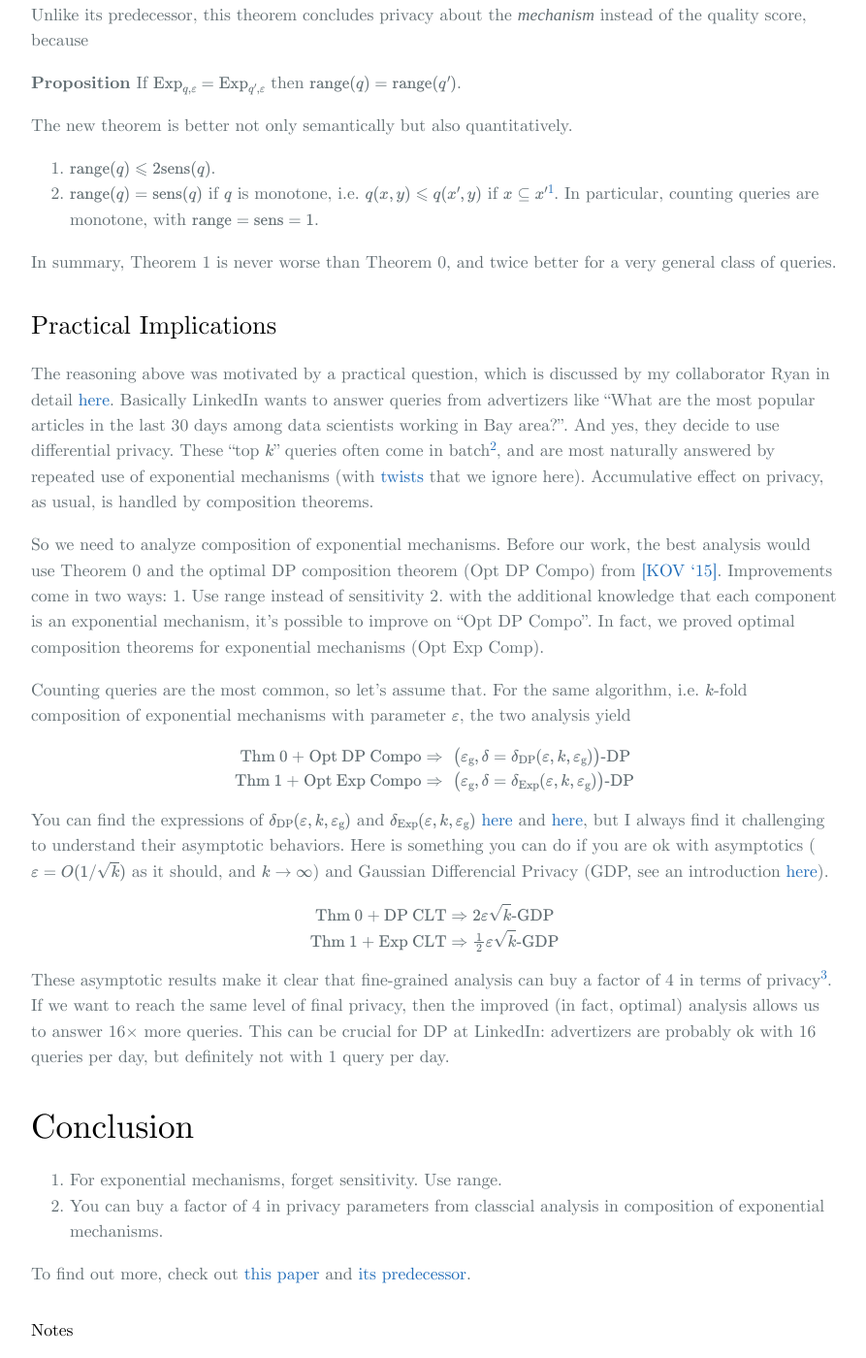
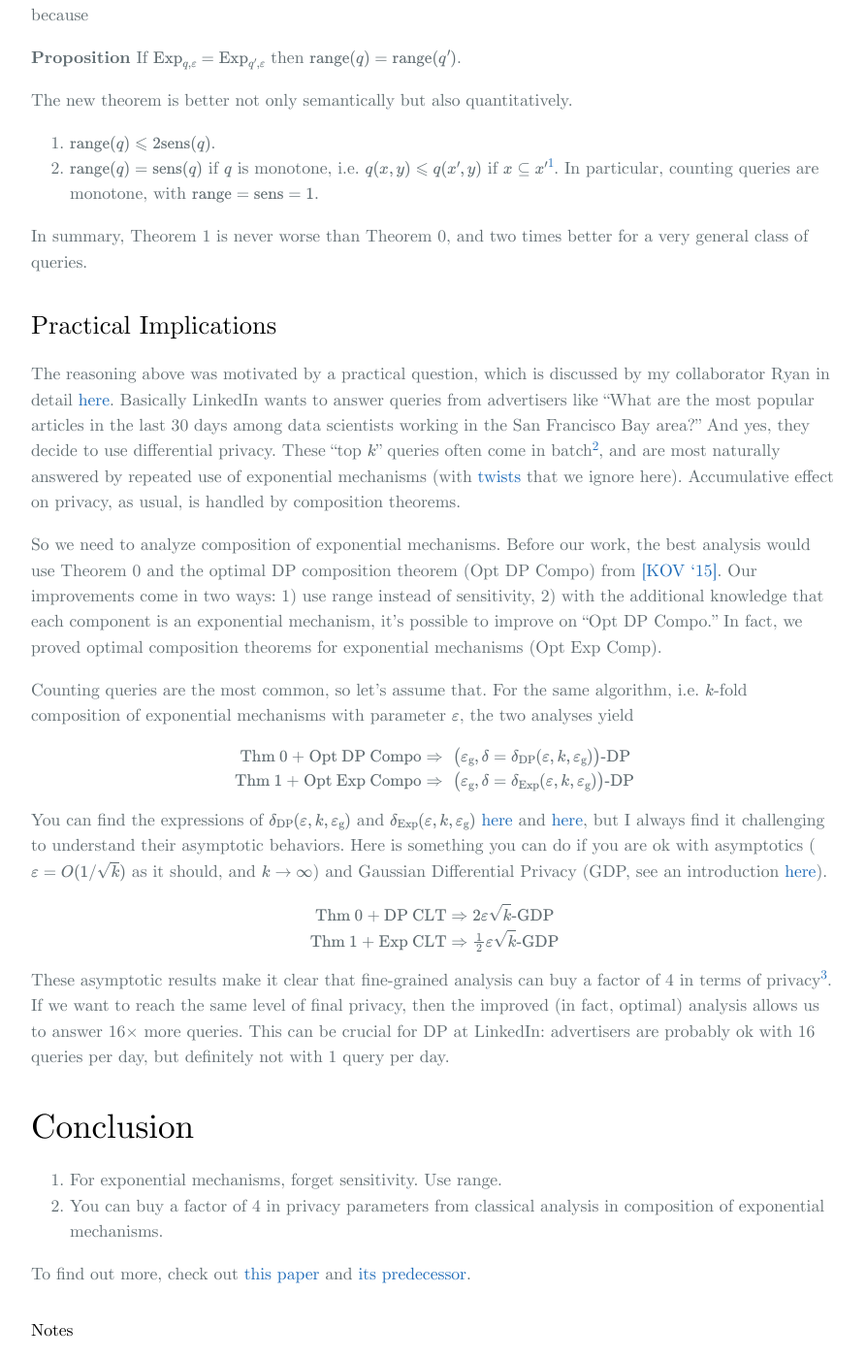
Before and after one commit to dongjs/dongjs.github.io, a Jekyll site: the page built from _posts/2020-2-10-ExpMech.md, in a window 1280 px wide and 1400 px high, scrolled down 1354 px. Shown: the whole window at 97% size, without its empty margins (192-1085 px from the left). Built offline with Jekyll 4.4.1, drawn with Linux system fonts in a browser that asks for light colours; some web fonts are replaced; our own code applies the rules of GitHub Pages for plain Markdown files; formulas are drawn with MathJax 3; comment, search, counter and statistics services are not loaded; the repository's description, which GitHub fills in, is left out; some of the changed text lies outside the part shown.

Commit message:
grammer issues of ExpMech

```diff
--- a/_posts/2020-2-10-ExpMech.md
+++ b/_posts/2020-2-10-ExpMech.md
@@ -19,7 +19,7 @@ $$P[\mathrm{Exp}_{q,\varepsilon}(x)=y] = \frac{\mathrm{e}^{\varepsilon q(x,y)}}{
 
 **Theorem 0** [McSherry-Talwar '07] $$\mathrm{Exp}_{q,\varepsilon}$$ is $$2\mathrm{sens}(q)\cdot\varepsilon$$-DP.
 
-Neat huh? Here's an example. Let $$X=Y=\{0,1\}$$ and $$q(x,y) = x+y, q'(x,y) = 100x+y$$. Clearly $$\mathrm{sens}(q)=1$$ and $$\mathrm{sens}(q') = 100$$. On the other hand, you can easily verify that they lead to the same mechanism, i.e. $$\mathrm{Exp}_{q,\varepsilon} = \mathrm{Exp}_{q',\varepsilon}$$. Intuitively, $$q$$ and $$q'$$ are not that different -- they just start with different grounds. Two items $$y_1$$ and $$y_2$$ look equally different from the perspective of $$q$$ and $$q'$$, because the difference of the quality scores $$q'-q$$ is independent of the variable $$y$$.
+Neat, huh? Here's an example. Let $$X=Y=\{0,1\}$$ and $$q(x,y) = x+y, q'(x,y) = 100x+y$$. Clearly $$\mathrm{sens}(q)=1$$ and $$\mathrm{sens}(q') = 100$$. On the other hand, you can easily verify that they lead to the same mechanism, i.e. $$\mathrm{Exp}_{q,\varepsilon} = \mathrm{Exp}_{q',\varepsilon}$$. Intuitively, $$q$$ and $$q'$$ are not that different -- they just start with different grounds. Two items $$y_1$$ and $$y_2$$ look equally different from the perspective of $$q$$ and $$q'$$, because the difference of the quality scores $$q'-q$$ is independent of the variable $$y$$.
 
 So even though Alice and Bob are running exactly the same algorithm, they may end up with arbitrarily different privacy conclusions using Theorem 0. Mathematically this already makes no sense. On the practice side, Bob can severely underestimate the privacy that he already has. In that unfortunate case, he either reports very weak privacy guarantee, or increases the noise level and ruins the accuracy.
 
@@ -55,38 +55,38 @@ The new theorem is better not only semantically but also quantitatively.
 
 <!-- $$q(x_{1:n},y) = \# \{i: f(x_i,y)=1\}.$$ -->
 
-In summary, Theorem 1 is never worse than Theorem 0, and twice better for a very general class of queries.
+In summary, Theorem 1 is never worse than Theorem 0, and two times better for a very general class of queries.
 
 ## Practical Implications
 
-The reasoning above was motivated by a practical question, which is discussed by my collaborator Ryan in detail [here](https://twimlai.com/talk/346). Basically LinkedIn wants to answer queries from advertizers like "What are the most popular articles in the last 30 days among data scientists working in Bay area?". And yes, they decide to use differential privacy. These "top $$k$$" queries often come in batch[^2], and are most naturally answered by repeated use of exponential mechanisms (with [twists](https://papers.nips.cc/paper/8612-practical-differentially-private-top-k-selection-with-pay-what-you-get-composition) that we ignore here). Accumulative effect on privacy, as usual, is handled by composition theorems.
+The reasoning above was motivated by a practical question, which is discussed by my collaborator Ryan in detail [here](https://twimlai.com/talk/346). Basically LinkedIn wants to answer queries from advertisers like "What are the most popular articles in the last 30 days among data scientists working in the San Francisco Bay area?" And yes, they decide to use differential privacy. These "top $$k$$" queries often come in batch[^2], and are most naturally answered by repeated use of exponential mechanisms (with [twists](https://papers.nips.cc/paper/8612-practical-differentially-private-top-k-selection-with-pay-what-you-get-composition) that we ignore here). Accumulative effect on privacy, as usual, is handled by composition theorems.
 
 [^2]: In reality, queries come adaptively, i.e. the next query comes after the previous is answered. To keep the presentation accessible we assume the batch setting.
 
-So we need to analyze composition of exponential mechanisms. Before our work, the best analysis would use Theorem 0 and the optimal DP composition theorem (Opt DP Compo) from [[KOV '15]](http://proceedings.mlr.press/v37/kairouz15.html). Improvements come in two ways: 1. Use range instead of sensitivity 2. with the additional knowledge that each component is an exponential mechanism, it's possible to improve on "Opt DP Compo". In fact, we proved optimal composition theorems for exponential mechanisms (Opt Exp Comp).
+So we need to analyze composition of exponential mechanisms. Before our work, the best analysis would use Theorem 0 and the optimal DP composition theorem (Opt DP Compo) from [[KOV '15]](http://proceedings.mlr.press/v37/kairouz15.html). Our improvements come in two ways: 1) use range instead of sensitivity, 2) with the additional knowledge that each component is an exponential mechanism, it's possible to improve on "Opt DP Compo." In fact, we proved optimal composition theorems for exponential mechanisms (Opt Exp Comp).
 
 Counting queries are the most common, so let's assume that.
-For the same algorithm, i.e.  $$k$$-fold composition of exponential mechanisms with parameter $$\varepsilon$$, the two analysis yield
+For the same algorithm, i.e.  $$k$$-fold composition of exponential mechanisms with parameter $$\varepsilon$$, the two analyses yield
 
 \begin{align}
     \text{Thm 0 + Opt DP Compo} &\Rightarrow \,\, \big(\varepsilon_{\mathrm{g}},\delta = \delta_{\mathrm{DP}}(\varepsilon,k,\varepsilon_{\mathrm{g}})\big)\text{-DP}\\\\\\
     \text{Thm 1 + Opt Exp Compo} &\Rightarrow \,\, \big(\varepsilon_{\mathrm{g}},\delta = \delta_{\mathrm{Exp}}(\varepsilon,k,\varepsilon_{\mathrm{g}})\big)\text{-DP}
 \end{align}
-You can find the expressions of $$\delta_{\mathrm{DP}}(\varepsilon,k,\varepsilon_{\mathrm{g}})$$ and $$\delta_{\mathrm{Exp}}(\varepsilon,k,\varepsilon_{\mathrm{g}})$$ [here](../../../assets/img/DP.png)  and [here](../../../assets/img/NA.png), but I always find it challenging to understand their asymptotic behaviors. Here is something you can do if you are ok with asymptotics ($$\varepsilon=O(1/\sqrt{k})$$ as it should, and $$k\to\infty$$) and Gaussian Differencial Privacy (GDP, see an introduction [here](../../../2020/01/15/Privacy.html)).
+You can find the expressions of $$\delta_{\mathrm{DP}}(\varepsilon,k,\varepsilon_{\mathrm{g}})$$ and $$\delta_{\mathrm{Exp}}(\varepsilon,k,\varepsilon_{\mathrm{g}})$$ [here](../../../assets/img/DP.png)  and [here](../../../assets/img/NA.png), but I always find it challenging to understand their asymptotic behaviors. Here is something you can do if you are ok with asymptotics ($$\varepsilon=O(1/\sqrt{k})$$ as it should, and $$k\to\infty$$) and Gaussian Differential Privacy (GDP, see an introduction [here](../../../2020/01/15/Privacy.html)).
 
 \begin{align}
     \text{Thm 0 + DP CLT} &\Rightarrow  2\varepsilon\sqrt{k}\text{-GDP}\\\\\\
     \text{Thm 1 + Exp CLT} &\Rightarrow \tfrac{1}{2}\varepsilon \sqrt{k}\text{-GDP}
 \end{align}
 
-These asymptotic results make it clear that fine-grained analysis can buy a factor of 4 in terms of privacy[^3]. If we want to reach the same level of final privacy, then the improved (in fact, optimal) analysis allows us to answer 16$$\times$$ more queries. This can be crucial for DP at LinkedIn: advertizers are probably ok with 16 queries per day, but definitely not with 1 query per day.
+These asymptotic results make it clear that fine-grained analysis can buy a factor of 4 in terms of privacy[^3]. If we want to reach the same level of final privacy, then the improved (in fact, optimal) analysis allows us to answer 16$$\times$$ more queries. This can be crucial for DP at LinkedIn: advertisers are probably ok with 16 queries per day, but definitely not with 1 query per day.
 
 [^3]: Part of the achievement here comes from the [previous paper](https://papers.nips.cc/paper/8612-practical-differentially-private-top-k-selection-with-pay-what-you-get-composition) of my collaborators [David Durfee](https://www.cc.gatech.edu/grads/d/ddurfee3/) and [Ryan Rogers](https://www.math.upenn.edu/~ryrogers/). Comparison to this result is necessarily less accessible because of the complicated formula involved, which is why I choose to compare to the classical analysis in this post.
 
 # Conclusion
 
 1. For exponential mechanisms, forget sensitivity. Use range.
-2. You can buy a factor of 4 in privacy parameters from classcial analysis in composition of exponential mechanisms.
+2. You can buy a factor of 4 in privacy parameters from classical analysis in composition of exponential mechanisms.
 
 To find out more, check out [this paper](https://arxiv.org/abs/1909.13830) and [its predecessor](https://papers.nips.cc/paper/8612-practical-differentially-private-top-k-selection-with-pay-what-you-get-composition).
 
```
Also changed, not shown: other parts of _posts/2020-2-10-ExpMech.md (+2 -2 lines).
